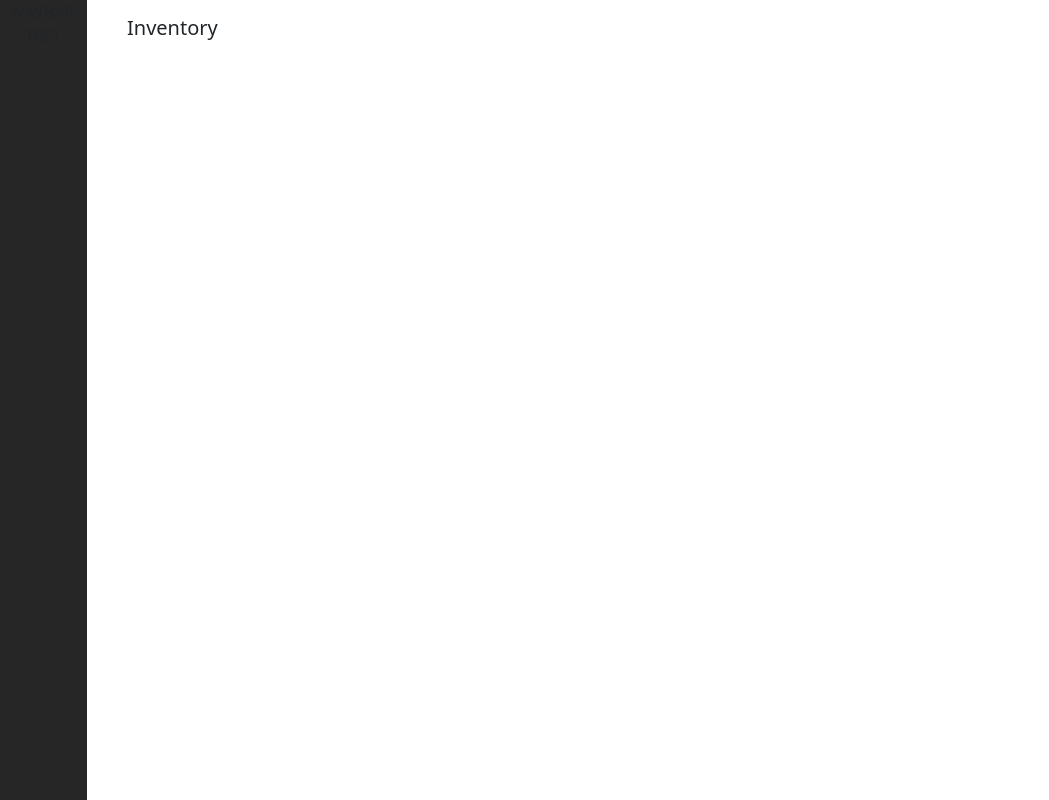
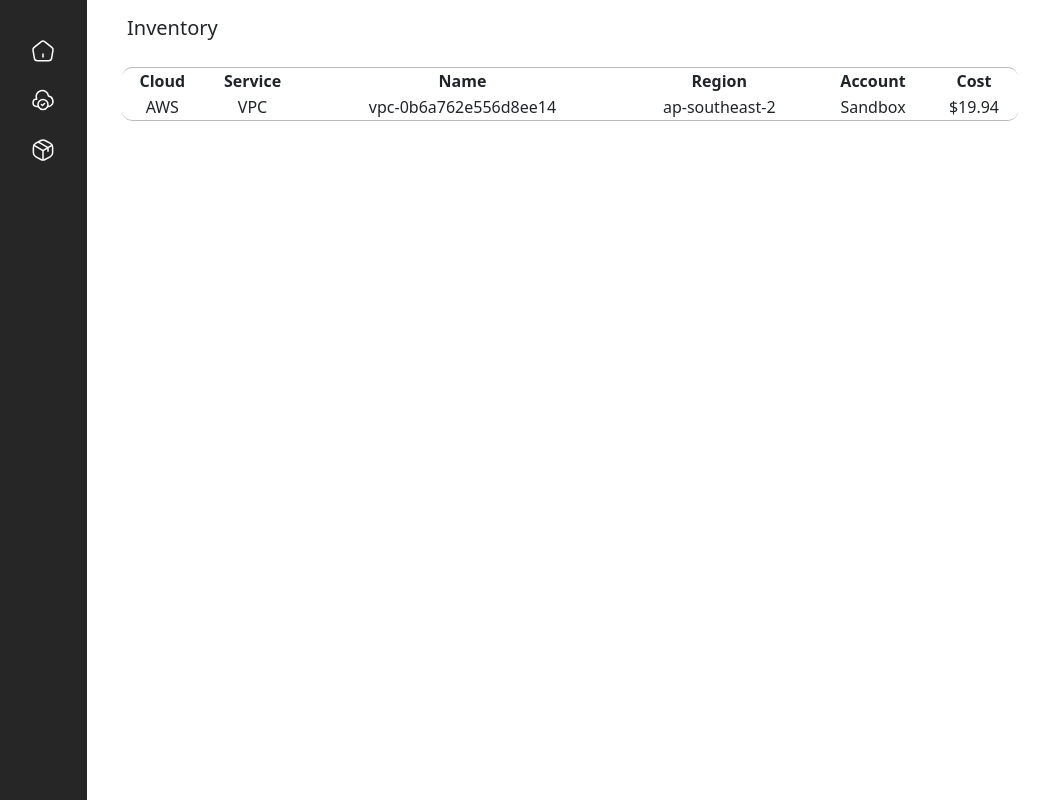
Before and after one commit to oidc-soma/aerosquirrel, a React (Create React App) app in the folder client/aerosquirrel_client/: page /inventory in a window 1280 px wide. Shown: the whole page, without its empty margins (1-1050 px from the left). Built offline with nearby package versions, Linux system fonts and the light colour scheme.

Commit message:
Navigation Bar Completed

```diff
--- a/client/aerosquirrel_client/src/components/navbar/Navbar.tsx
+++ b/client/aerosquirrel_client/src/components/navbar/Navbar.tsx
@@ -1,6 +1,8 @@
 import React from 'react';
 import { Link, Route } from 'react-router-dom';
-import styled from "styled-components"
+import styled from "styled-components";
+import { useNavigate } from 'react-router-dom';
+import HomeWhite from '../../home-white.png';
 
  const NavInner = styled.nav`
    position: absolute;
@@ -10,17 +12,130 @@ import styled from "styled-components"
    overflow: hidden;
    overscroll-behavior: contain;
    min-height: 100vh;
+   padding-top: 37px;
+   z-index: 100;
  `;
 
 
 function Navbar() {
     // Global App Context 정의 예정
 
+  const navigate = useNavigate();
 
 
 return (
   <NavInner>
-      NAVBAR TEST
+    <svg
+      xmlns="http://www.w3.org/2000/svg"
+      viewBox="0 0 24 24"
+      fill="none"
+      width="24"
+      height="24"
+      onClick={() => {
+        navigate("/dashboard");
+      }}
+    >
+      <path
+        d="M12 18V15"
+        stroke="white"
+        stroke-width="1.5"
+        stroke-linecap="round"
+        stroke-linejoin="round"
+      ></path>
+      <path
+        d="M10.07 2.81997L3.14002 8.36997C2.36002 8.98997 1.86002 10.3 2.03002 11.28L3.36002 19.24C3.60002 20.66 4.96002 21.81 6.40002 21.81H17.6C19.03 21.81 20.4 20.65 20.64 19.24L21.97 11.28C22.13 10.3 21.63 8.98997 20.86 8.36997L13.93 2.82997C12.86 1.96997 11.13 1.96997 10.07 2.81997Z"
+        stroke="white"
+        stroke-width="1.5"
+        stroke-linecap="round"
+        stroke-linejoin="round"
+      ></path>
+    </svg>
+    <br />
+    <br />
+
+    <svg
+      xmlns="http://www.w3.org/2000/svg"
+      viewBox="0 0 24 24"
+      fill="none"
+      width="24"
+      height="24"
+      onClick={() => {
+        navigate("/accounts");
+      }}
+    >
+      <path
+        d="M5.54003 11.12C0.860029 11.45 0.860029 18.26 5.54003 18.59H7.46007"
+        stroke="white"
+        stroke-width="1.5"
+        stroke-miterlimit="10"
+        stroke-linecap="round"
+        stroke-linejoin="round"
+      ></path>
+      <path
+        d="M5.59003 11.12C2.38003 2.19002 15.92 -1.37998 17.47 8.00002C21.8 8.55002 23.55 14.32 20.27 17.19C19.27 18.1 17.98 18.6 16.63 18.59H16.54"
+        stroke="white"
+        stroke-width="1.5"
+        stroke-miterlimit="10"
+        stroke-linecap="round"
+        stroke-linejoin="round"
+      ></path>
+      <path
+        d="M17 16.53C17 17.27 16.84 17.97 16.54 18.59C16.46 18.77 16.37 18.94 16.27 19.1C15.41 20.55 13.82 21.53 12 21.53C10.18 21.53 8.58998 20.55 7.72998 19.1C7.62998 18.94 7.54002 18.77 7.46002 18.59C7.16002 17.97 7 17.27 7 16.53C7 13.77 9.24 11.53 12 11.53C14.76 11.53 17 13.77 17 16.53Z"
+        stroke="white"
+        stroke-width="1.5"
+        stroke-miterlimit="10"
+        stroke-linecap="round"
+        stroke-linejoin="round"
+      ></path>
+      <path
+        d="M10.4399 16.53L11.4299 17.5201L13.5599 15.55"
+        stroke="white"
+        stroke-width="1.5"
+        stroke-linecap="round"
+        stroke-linejoin="round"
+      ></path>
+    </svg>
+    <br />
+    <br />
+    <svg
+      xmlns="http://www.w3.org/2000/svg"
+      viewBox="0 0 24 24"
+      fill="none"
+      width="24"
+      height="24"
+      onClick={() => {
+        navigate("/inventory");
+      }}
+    >
+      <path
+        d="M3.17004 7.43994L12 12.5499L20.77 7.46991"
+        stroke="white"
+        stroke-width="1.5"
+        stroke-linecap="round"
+        stroke-linejoin="round"
+      ></path>
+      <path
+        d="M12 21.6099V12.5399"
+        stroke="white"
+        stroke-width="1.5"
+        stroke-linecap="round"
+        stroke-linejoin="round"
+      ></path>
+      <path
+        d="M9.92999 2.48L4.59 5.45003C3.38 6.12003 2.39001 7.80001 2.39001 9.18001V14.83C2.39001 16.21 3.38 17.89 4.59 18.56L9.92999 21.53C11.07 22.16 12.94 22.16 14.08 21.53L19.42 18.56C20.63 17.89 21.62 16.21 21.62 14.83V9.18001C21.62 7.80001 20.63 6.12003 19.42 5.45003L14.08 2.48C12.93 1.84 11.07 1.84 9.92999 2.48Z"
+        stroke="white"
+        stroke-width="1.5"
+        stroke-linecap="round"
+        stroke-linejoin="round"
+      ></path>
+      <path
+        d="M17 13.24V9.58002L7.51001 4.09998"
+        stroke="white"
+        stroke-width="1.5"
+        stroke-linecap="round"
+        stroke-linejoin="round"
+      ></path>
+    </svg>
   </NavInner>
 
   // <nav className="fixed bottom-0 left-0 top-0 z-20 flex w-[88px] flex-col gap-6 bg-purplin-850 px-5 py-8 dark:bg-black-900 pt-16">
@@ -30,7 +145,7 @@ return (
   //        </div>
   //     </div>
   // </nav>
-)
+);
 }
 
 export default Navbar;
--- a/client/aerosquirrel_client/src/pages/Inventory.tsx
+++ b/client/aerosquirrel_client/src/pages/Inventory.tsx
@@ -1,5 +1,6 @@
 import React from 'react';
 import styled from 'styled-components';
+import InventoryLists from './InventoryLists';
 
 const InventoryLabel = styled.h1`
   position: absolute;
@@ -14,7 +15,7 @@ function Inventory() {
     return(
         <>
             <InventoryLabel>Inventory</InventoryLabel>
-
+            <InventoryLists />
         </>
     );
 
--- /dev/null
+++ b/client/aerosquirrel_client/src/pages/InventoryLists.css
@@ -0,0 +1,36 @@
+table.dataTable thead .sorting:after,
+table.dataTable thead .sorting:before,
+table.dataTable thead .sorting_asc:after,
+table.dataTable thead .sorting_asc:before,
+table.dataTable thead .sorting_asc_disabled:after,
+table.dataTable thead .sorting_asc_disabled:before,
+table.dataTable thead .sorting_desc:after,
+table.dataTable thead .sorting_desc:before,
+table.dataTable thead .sorting_desc_disabled:after,
+table.dataTable thead .sorting_desc_disabled:before {
+    bottom: .5em;
+}
+
+table{
+    position: relative;
+    top: 67px;
+    left: 123px;
+    width: 70%;
+    border-top-right-radius: 10px;
+    border-collapse: separate;
+    border-bottom: 1px solid #bbb;
+    border-top: 1px solid #bbb;
+    border-bottom-right-radius: 10px;
+    border-bottom-left-radius: 10px;
+    border-top-left-radius: 10px;
+    border-top-right-radius: 10px;
+
+}
+
+
+th{
+    border: none;
+}
+td{
+    border: none;
+}
--- /dev/null
+++ b/client/aerosquirrel_client/src/pages/InventoryLists.tsx
@@ -0,0 +1,37 @@
+import React from 'react';
+import './InventoryLists.css';
+
+function InventoryLists() {
+
+    return (
+      <table
+        id="InventoryTable"
+        className="table-striped table-bordered"
+        cellSpacing="0"
+        width="100%"
+      >
+        <thead>
+          <tr>
+            <th className="th-sm">Cloud</th>
+            <th className="th-sm">Service</th>
+            <th className="th-sm">Name</th>
+            <th className="th-sm">Region</th>
+            <th className="th-sm">Account</th>
+            <th className="th-sm">Cost</th>
+          </tr>
+        </thead>
+        <tbody>
+          <tr>
+            <td>AWS</td>
+            <td>VPC</td>
+            <td>vpc-0b6a762e556d8ee14</td>
+            <td>ap-southeast-2</td>
+            <td>Sandbox</td>
+            <td>$19.94</td>
+          </tr>
+        </tbody>
+        <tfoot></tfoot>
+      </table>
+    );
+}
+export default InventoryLists;
```
Also changed, not shown: client/aerosquirrel_client/src/home-white.png (added), client/aerosquirrel_client/src/rocket.png (added). Lines whose indentation alone changed are shown as unchanged.
